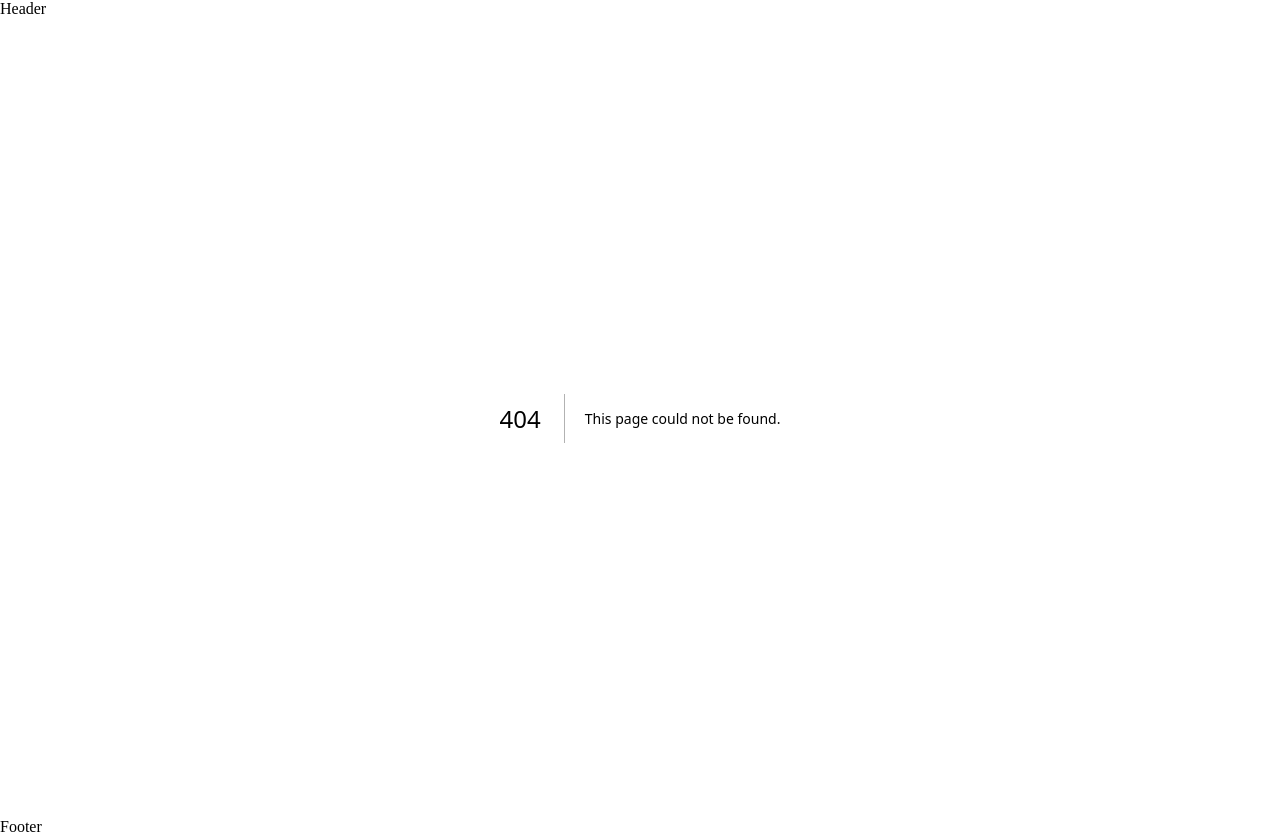
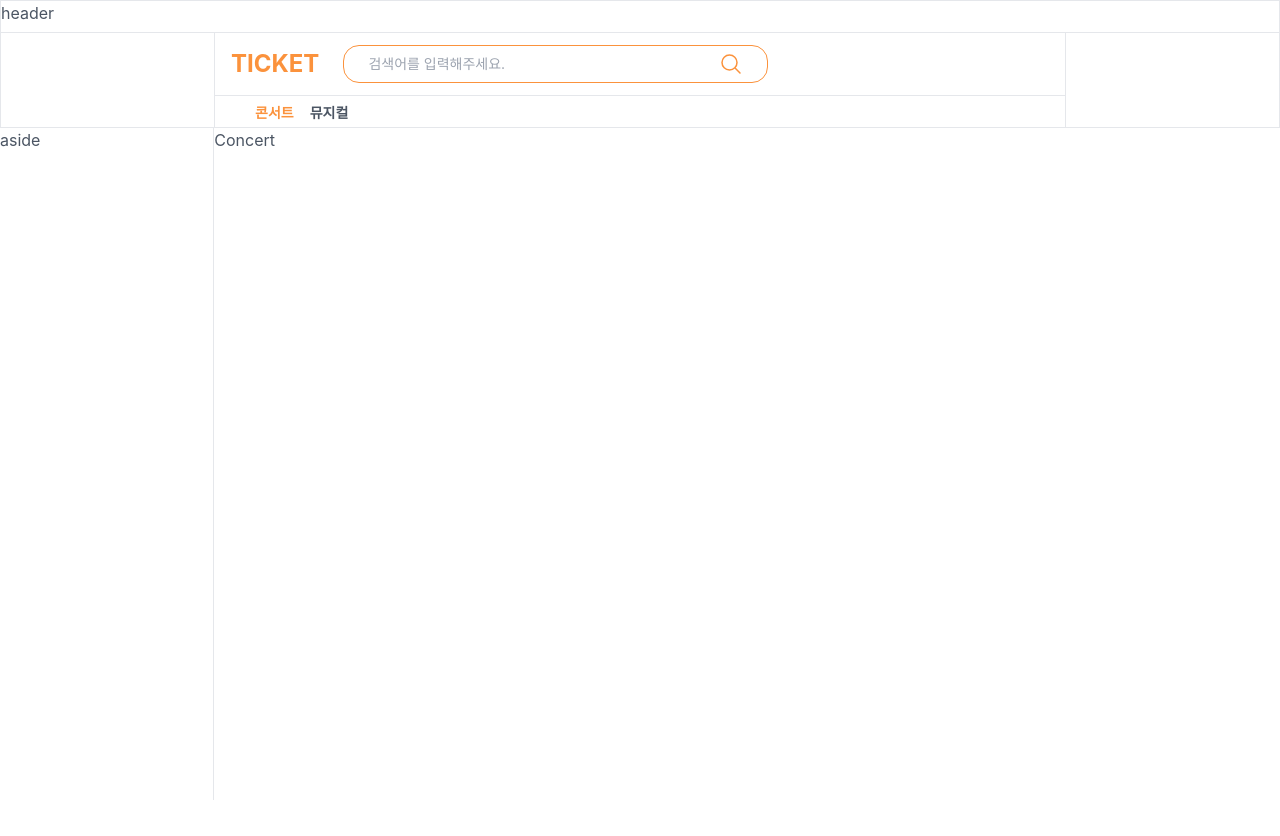
Before and after one commit to HEY-TICKET/hey_ticket, a Next.js app: page /concert in a window 1280 px wide. Before the commit this address had no page. After the commit the page ends 800 px from the top, so only its background shows below. Built offline with nearby package versions, Linux system fonts and the light colour scheme.

Commit message:
Feat: layout > header, nav 디자인

```diff
--- a/package.json
+++ b/package.json
@@ -9,6 +9,7 @@
     "lint": "next lint"
   },
   "dependencies": {
+    "@heroicons/react": "^2.0.13",
     "@types/node": "18.11.11",
     "@types/react": "18.0.26",
     "@types/react-dom": "18.0.9",
--- /dev/null
+++ b/src/components/SearchForm.tsx
@@ -0,0 +1,52 @@
+import React, { useState } from "react";
+
+interface SearchFormProps {
+  placeholder?: string;
+  onSubmit: (value: string) => void;
+  className?: string;
+}
+
+const SearchForm = ({
+  placeholder = "",
+  className,
+  onSubmit,
+}: SearchFormProps) => {
+  const [value, setValue] = useState<string>("");
+
+  return (
+    <form
+      className={`flex items-center rounded-2xl border w-1/2 min-w-[300px] mx-2 px-6 py-1.5 ${className}`}
+      onSubmit={(e) => {
+        e.preventDefault();
+        onSubmit(value);
+      }}
+    >
+      <input
+        type="text"
+        className={"flex-1 outline-0 mr-2 text-sm"}
+        placeholder={placeholder}
+        onChange={(e: React.ChangeEvent<HTMLInputElement>) =>
+          setValue(e.target.value)
+        }
+      />
+      <button className={"text-orange-400"}>
+        <svg
+          xmlns="http://www.w3.org/2000/svg"
+          fill="none"
+          viewBox="0 0 24 24"
+          strokeWidth={1.5}
+          stroke="currentColor"
+          className="w-6 h-6"
+        >
+          <path
+            strokeLinecap="round"
+            strokeLinejoin="round"
+            d="M21 21l-5.197-5.197m0 0A7.5 7.5 0 105.196 5.196a7.5 7.5 0 0010.607 10.607z"
+          />
+        </svg>
+      </button>
+    </form>
+  );
+};
+
+export default SearchForm;
--- a/src/components/layout/index.tsx
+++ b/src/components/layout/index.tsx
@@ -1,19 +1,73 @@
-import React from 'react'
-import Header from './header'
-import Footer from './footer'
+import Link from "next/link";
+import React, { useState } from "react";
+import SearchForm from "../SearchForm";
+import { useRouter } from "next/router";
 
 interface LayoutProps {
-  children: React.ReactNode
+  children: React.ReactNode;
 }
 
 const Layout = ({ children }: LayoutProps) => {
   return (
-    <>
+    <div className={"grid grid-cols-6 grid-rows-[8em_auto] h-full"}>
       <Header />
-      {children}
-      <Footer />
-    </>
-  )
+      <aside className={"col-span-1"}>aside</aside>
+      <section className={"border-l col-span-5"}>{children}</section>
+    </div>
+  );
+};
+
+export default Layout;
+
+interface NavListTypes {
+  title: string;
+  href: string;
 }
+const Header = () => {
+  const NavList: NavListTypes[] = [
+    { title: "콘서트", href: "/concert" },
+    { title: "뮤지컬", href: "/musical" },
+  ];
 
-export default Layout
+  const router = useRouter();
+
+  return (
+    <div
+      className={"grid grid-cols-6 grid-rows-[2em_auto] border col-span-full"}
+    >
+      <header className={"col-span-full border-b"}>header</header>
+      <section className={"col-start-2 col-end-6 flex flex-col border-x"}>
+        <section className={"flex flex-1 justify-start items-center"}>
+          <span
+            className={
+              "text-2xl font-bold mx-4 text-orange-400 hover:text-orange-500"
+            }
+          >
+            <Link href={"/"}>TICKET</Link>
+          </span>
+          <SearchForm
+            onSubmit={(value) => console.log(value)}
+            placeholder={"검색어를 입력해주세요."}
+            className={"border-orange-400"}
+          />
+        </section>
+        <nav className={"h-8 border-t px-8"}>
+          <ul className={"flex items-center h-full"}>
+            {NavList.map((list) => (
+              <li>
+                <Link
+                  href={list.href}
+                  className={`font-bold ${
+                    router.pathname === list.href ? "text-orange-400" : ""
+                  } mx-2 text-sm hover:text-orange-500`}
+                >
+                  {list.title}
+                </Link>
+              </li>
+            ))}
+          </ul>
+        </nav>
+      </section>
+    </div>
+  );
+};
--- a/src/pages/_app.tsx
+++ b/src/pages/_app.tsx
@@ -1,6 +1,7 @@
 import type { ReactElement, ReactNode } from "react";
 import type { NextPage } from "next";
 import type { AppProps } from "next/app";
+import "../styles/globals.css";
 import Layout from "../components/layout";
 
 export type NextPageWithLayout<P = {}, IP = P> = NextPage<P, IP> & {
--- /dev/null
+++ b/src/pages/concert.tsx
@@ -0,0 +1,9 @@
+import React from "react";
+
+interface ConcertProps {}
+
+const Concert = ({}: ConcertProps) => {
+  return <div>Concert</div>;
+};
+
+export default Concert;
--- a/src/pages/index.tsx
+++ b/src/pages/index.tsx
@@ -1,7 +1,7 @@
 import type { NextPageWithLayout } from "./_app";
 
 const Page: NextPageWithLayout = () => {
-  return <p className={"font-bold"}>hello world</p>;
+  return <main>main</main>;
 };
 
 export default Page;
--- /dev/null
+++ b/src/pages/musical.tsx
@@ -0,0 +1,9 @@
+import React from "react";
+
+interface MusicalProps {}
+
+const Musical = ({}: MusicalProps) => {
+  return <div>Musical</div>;
+};
+
+export default Musical;
--- a/src/styles/globals.css
+++ b/src/styles/globals.css
@@ -1,9 +1,18 @@
+@tailwind base;
+@tailwind components;
+@tailwind utilities;
+
 html,
 body {
   padding: 0;
   margin: 0;
   font-family: -apple-system, BlinkMacSystemFont, Segoe UI, Roboto, Oxygen,
     Ubuntu, Cantarell, Fira Sans, Droid Sans, Helvetica Neue, sans-serif;
+  height: 100%;
+}
+
+#__next{
+  @apply flex flex-col h-screen text-gray-600 leading-normal text-base tracking-normal;
 }
 
 a {
@@ -15,12 +24,6 @@ a {
   box-sizing: border-box;
 }
 
-@media (prefers-color-scheme: dark) {
-  html {
-    color-scheme: dark;
-  }
-  body {
-    color: white;
-    background: black;
-  }
+div {
+  box-sizing: border-box;
 }
--- a/tailwind.config.js
+++ b/tailwind.config.js
@@ -1,8 +1,8 @@
 /** @type {import('tailwindcss').Config} */
 module.exports = {
-  content: [],
+  content: ["./src/**/*.{js,ts,jsx,tsx}"],
   theme: {
     extend: {},
   },
   plugins: [],
-}
+};
```
Also changed, not shown: src/styles/Home.module.css (deleted, +0 -129 lines), src/pages/example.tsx (renamed from src/pages/post.tsx), 1 other file (tests, documents, lock files or other folders).
